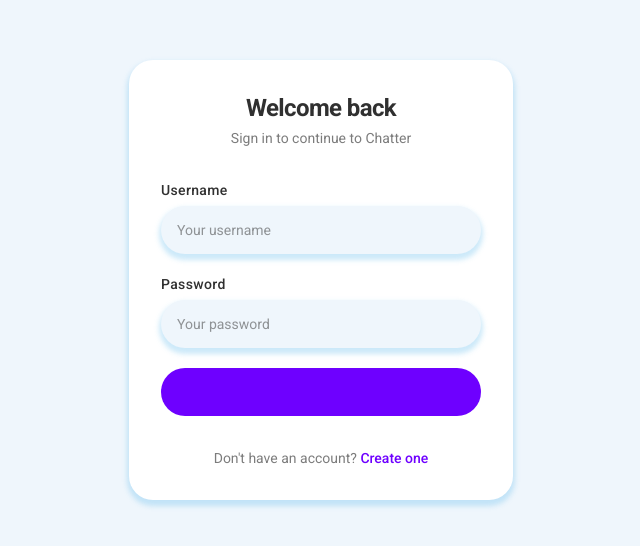
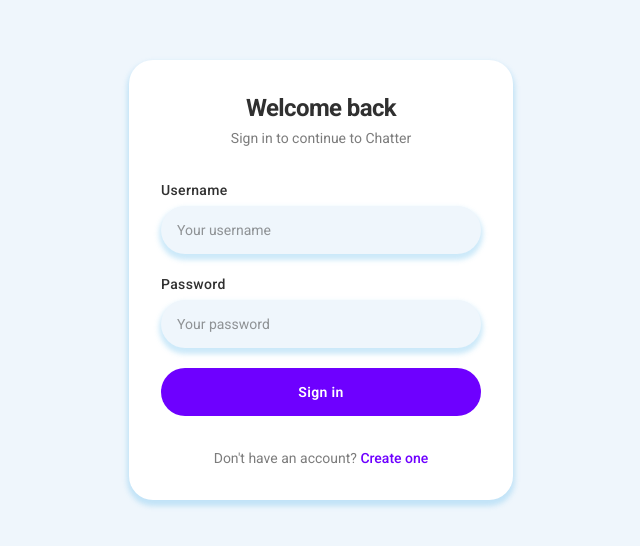
Before and after one commit to Nazarii-Lesniak/chatter, a Next.js app in the folder client/: page /login in a window 1280 px wide. Shown: the part 120-666 px from the top of the page, without its empty margins (319-959 px from the left). Built offline with nearby package versions, Linux system fonts and the light colour scheme; no server answers.

Commit message:
fix: button children render & update sidebar transition

```diff
--- a/client/src/shared/ui/button/Button.tsx
+++ b/client/src/shared/ui/button/Button.tsx
@@ -21,6 +21,8 @@ export function Button({
       type={type}
       className={cn(buttonVariants({ variant }), className)}
       {...props}
-    />
+    >
+      {children}
+    </button>
   );
 }
--- a/client/src/widgets/sidebar/ui/Sidebar.tsx
+++ b/client/src/widgets/sidebar/ui/Sidebar.tsx
@@ -44,7 +44,7 @@ export function Sidebar({ isOpen = false, onClose }: SidebarProps) {
       <aside
         aria-label="Sidebar"
         className={cn(
-          'fixed z-50 flex flex-col w-20 py-6 px-2 items-center justify-between bg-chat-sidebar shadow-2xl rounded-3xl transition-[transform,visibility] duration-300 ease-in-out',
+          'fixed z-50 flex flex-col w-20 py-6 px-2 items-center justify-between bg-chat-sidebar shadow-2xl rounded-3xl transition-[translate,visibility] duration-300 ease-in-out',
           'top-2 bottom-2 left-2 md:top-4 md:bottom-4 md:left-4',
           'lg:static lg:top-auto lg:bottom-auto lg:left-auto lg:z-auto lg:h-full lg:shadow-none lg:translate-x-0 lg:visible lg:shrink-0',
           isOpen ? 'translate-x-0 visible' : 'translate-x-[-150%] invisible',
```
